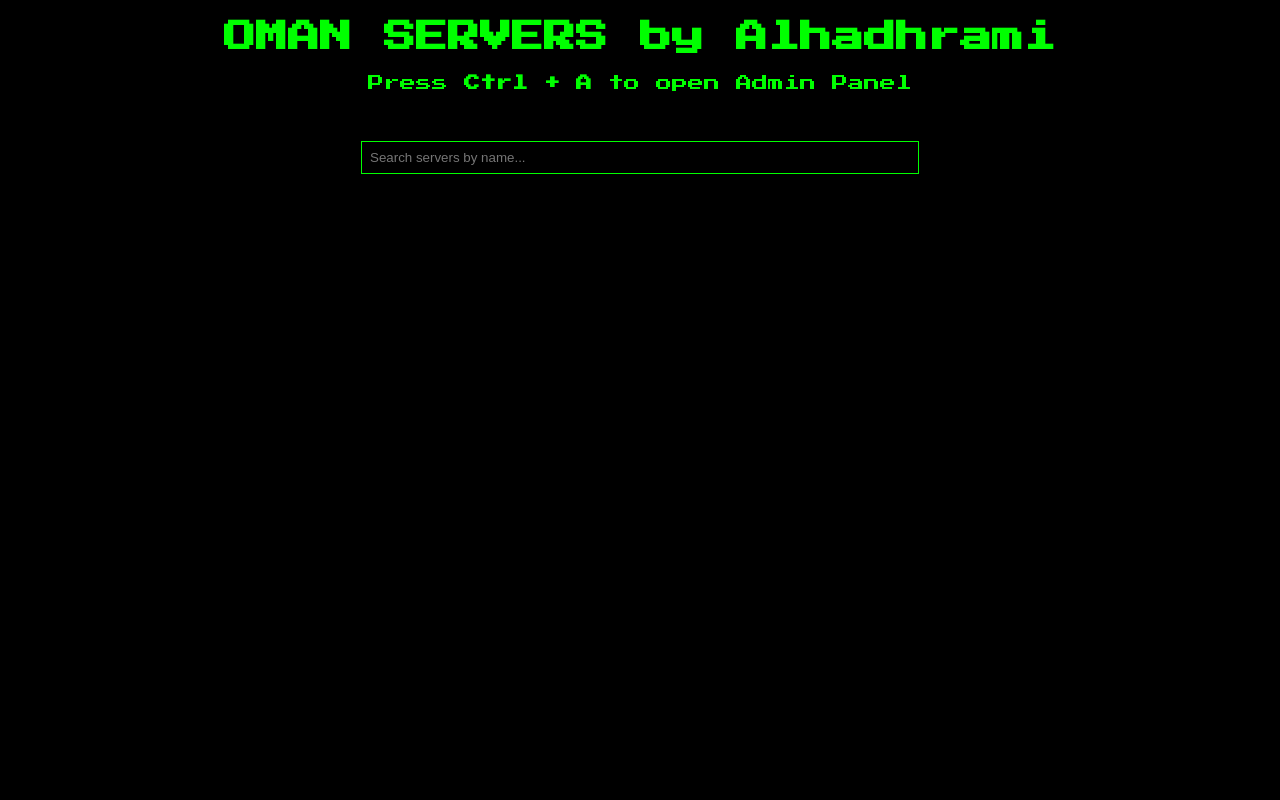
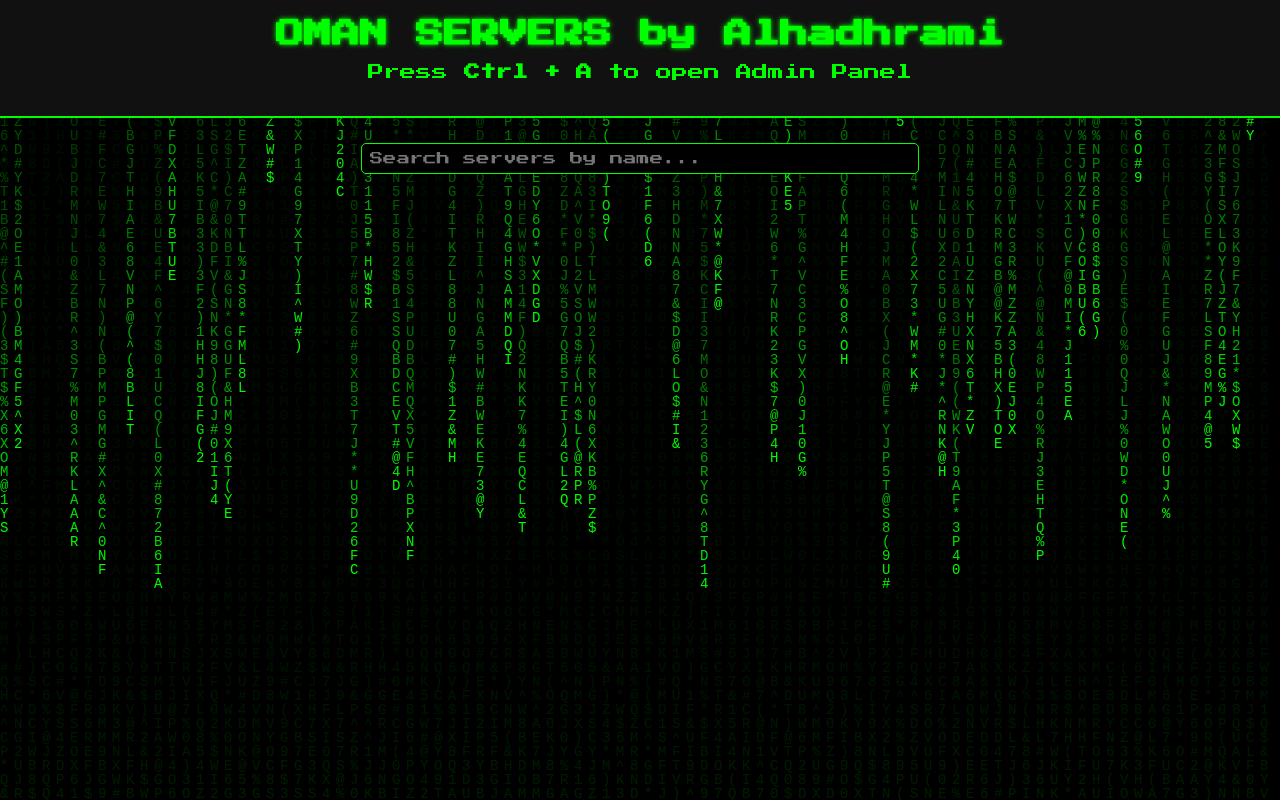
Before and after one commit to mineprorelese/minecraft-server, a plain HTML site: page index.html in a window 1280 px wide. Drawn offline with Linux system fonts and the light colour scheme; no server answers.

Commit message:
Update index.html (2.1)

```diff
--- a/index.html
+++ b/index.html
@@ -5,16 +5,64 @@
 <title>OMAN SERVERS</title>
 <link href="https://fonts.googleapis.com/css2?family=Press+Start+2P&display=swap" rel="stylesheet">
 <style>
-body { font-family: 'Press Start 2P', cursive; margin:0; background:black; color:#00ff00; text-align:center; }
-main { margin-top:50px; max-width:900px; margin-left:auto; margin-right:auto; }
-.server { background: rgba(0,0,0,0.85); border:2px solid #00ff00; padding:10px; margin:10px auto; border-radius:8px; width:300px; }
-.server img { width:100px; height:100px; object-fit:cover; margin-bottom:5px; }
-.copy-btn { margin-top:5px; cursor:pointer; }
-.status-online { color:blue; font-weight:bold; }
-.status-offline { color:red; font-weight:bold; }
+body {
+    font-family: 'Press Start 2P', cursive;
+    margin:0;
+    background:black;
+    color:#00ff00;
+    text-align:center;
+    overflow-x:hidden;
+}
+canvas#bgCanvas {
+    position: fixed;
+    top: 0;
+    left: 0;
+    width: 100%;
+    height: 100%;
+    z-index: -1;
+}
+header {
+    background-color: #111;
+    border-bottom: 2px solid #00ff00;
+    padding: 20px 0;
+}
+header h1 { font-size: 28px; margin: 0; color:#00ff00; text-shadow: 0 0 5px #00ff00; }
+main { padding: 20px; max-width: 900px; margin: auto; }
+input, button {
+    font-family: 'Press Start 2P', cursive;
+    margin: 5px 0;
+    padding: 8px;
+    border-radius: 5px;
+    border: 1px solid #00ff00;
+    background: black;
+    color: #00ff00;
+    display: block;
+    width: 60%;
+    margin-left:auto;
+    margin-right:auto;
+}
+button { cursor:pointer; background:#00ff00; color:black; font-weight:bold; }
+button:hover { opacity:0.8; }
+.server-list { display: flex; flex-wrap: wrap; justify-content: center; gap: 15px; margin-top: 20px; }
+.server {
+    background: rgba(0,0,0,0.85);
+    border: 2px solid #00ff00;
+    padding: 10px;
+    border-radius: 8px;
+    width: 250px;
+    text-align: center;
+    transition: all 0.2s;
+}
+.server:hover { transform: scale(1.05); box-shadow: 0 0 10px #00ff00; }
+.server img { width: 100px; height: 100px; object-fit: cover; margin-bottom: 5px; }
+.status-online { color: blue; font-weight:bold; }
+.status-offline { color: red; font-weight:bold; }
+.copy-btn { margin-top: 5px; cursor: pointer; }
 </style>
 </head>
 <body>
+
+<canvas id="bgCanvas"></canvas>
 
 <header>
 <h1>OMAN SERVERS by Alhadhrami</h1>
@@ -22,8 +70,8 @@ main { margin-top:50px; max-width:900px; margin-left:auto; margin-right:auto; }
 </header>
 
 <main>
-<input type="text" id="searchInput" placeholder="Search servers by name..." style="margin-bottom:20px; padding:8px; width:60%; background:black; color:#00ff00; border:1px solid #00ff00;">
-<div id="serverList"></div>
+<input type="text" id="searchInput" placeholder="Search servers by name...">
+<div class="server-list" id="serverList"></div>
 </main>
 
 <script src="https://www.gstatic.com/firebasejs/9.23.0/firebase-app-compat.js"></script>
@@ -53,7 +101,7 @@ function renderServers(filter=""){
             div.className='server';
             const statusClass = s.status==='Online' ? 'status-online':'status-offline';
             div.innerHTML=`
-                <h3>${s.name}</h3>
+                <h4>${s.name}</h4>
                 <div class="${statusClass}">${s.status}</div>
                 <img src="${s.img}">
                 <p>${s.addr}${s.port?':'+s.port:''}</p>
@@ -73,6 +121,31 @@ renderServers();
 document.addEventListener('keydown', e=>{
     if(e.ctrlKey && e.key.toLowerCase()=='a'){window.location.href='admin.html';}
 });
+
+// Matrix background animation
+const canvas = document.getElementById('bgCanvas');
+const ctx = canvas.getContext('2d');
+canvas.width = window.innerWidth;
+canvas.height = window.innerHeight;
+const letters = "ABCDEFGHIJKLMNOPQRSTUVWXYZ0123456789@#$%^&*()";
+const fontSize = 14;
+const columns = Math.floor(canvas.width / fontSize);
+const drops = Array(columns).fill(1);
+
+function drawMatrix(){
+    ctx.fillStyle = "rgba(0,0,0,0.05)";
+    ctx.fillRect(0,0,canvas.width,canvas.height);
+    ctx.fillStyle = "#00ff00";
+    ctx.font = fontSize + "px monospace";
+    for(let i=0;i<drops.length;i++){
+        const text = letters.charAt(Math.floor(Math.random()*letters.length));
+        ctx.fillText(text, i*fontSize, drops[i]*fontSize);
+        drops[i]++;
+        if(drops[i]*fontSize > canvas.height && Math.random() > 0.975) drops[i] = 0;
+    }
+}
+setInterval(drawMatrix,50);
+window.addEventListener('resize',()=>{canvas.width=window.innerWidth;canvas.height=window.innerHeight;});
 </script>
 
 </body>
```
